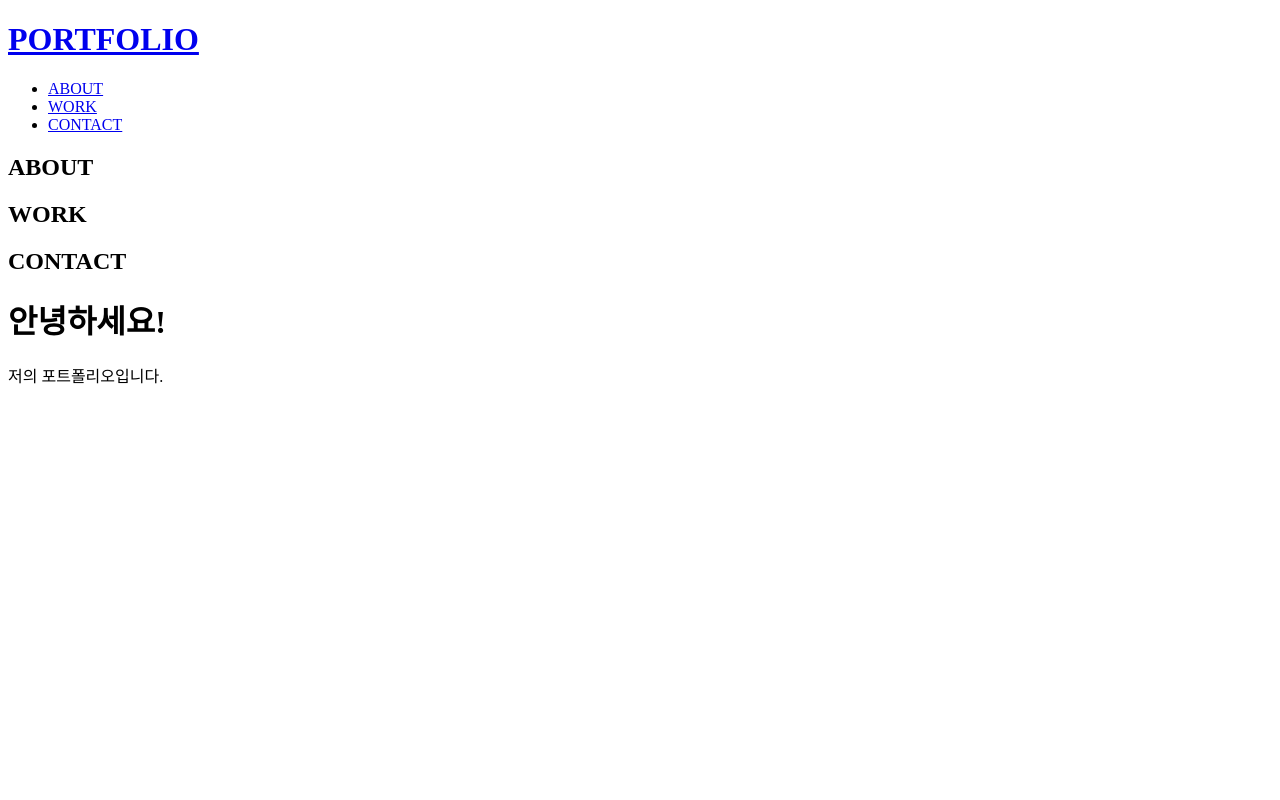
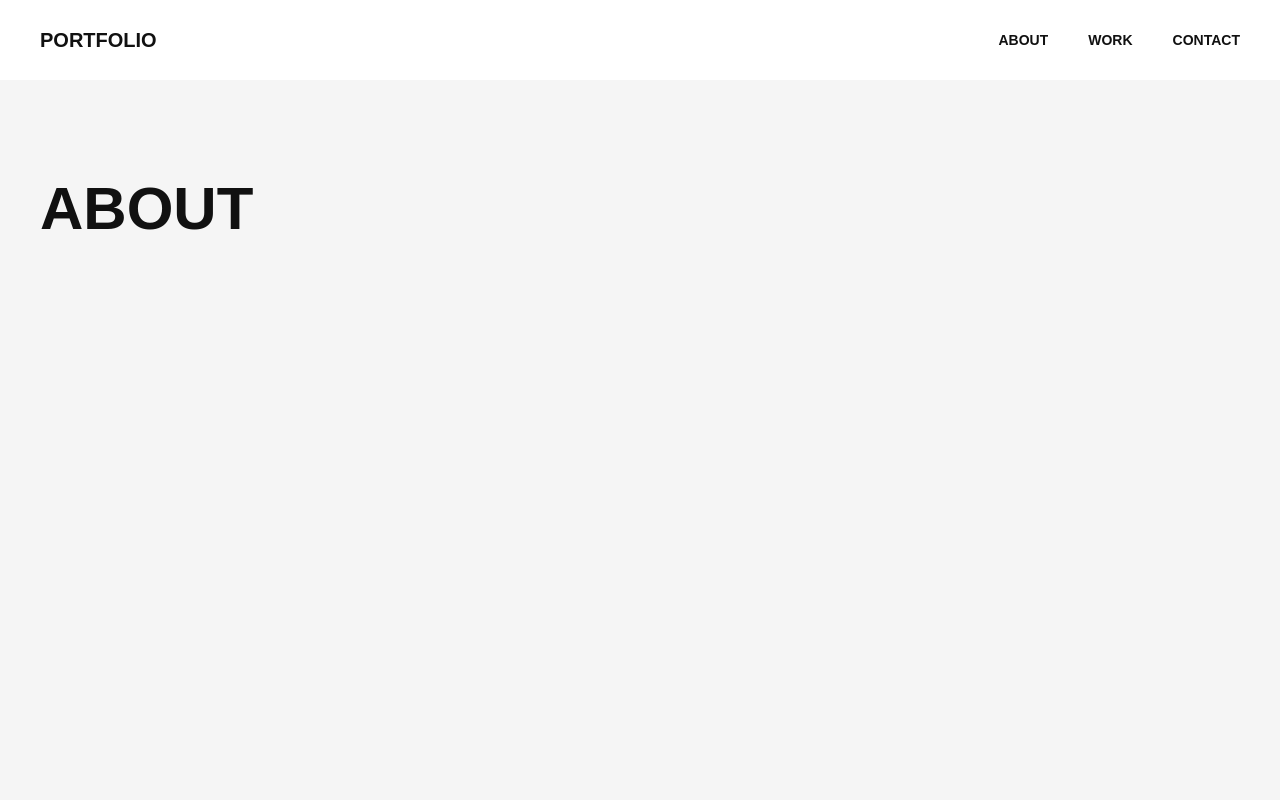
Before and after one commit to HE0-S/portfolio, a plain HTML site: page index.html in a window 1280 px wide. Shown: the top 800 px of the page. Drawn offline with Linux system fonts and the light colour scheme.

Commit message:
Add CSS stylesheets to index.html
Added links to external CSS stylesheets for common styles, custom styles, font, and icons.

```diff
--- a/index.html
+++ b/index.html
@@ -2,6 +2,10 @@
 <html lang="ko">
 <head>
     <meta charset="UTF-8">
+    <link rel="stylesheet" href="asset/css/common.css">
+    <link rel="stylesheet" href="asset/css/style.css">
+    <link rel="stylesheet" href="asset/font/Pretendard/pretendard.css">
+    <link rel="stylesheet" href="asset/icon/lucide/lucide.css">
     <title>My Portfolio</title>
 </head>
 <body>
```
